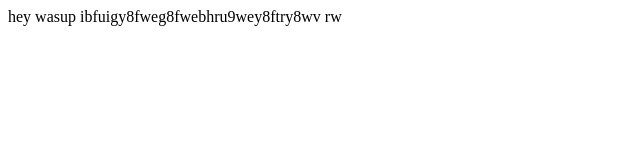
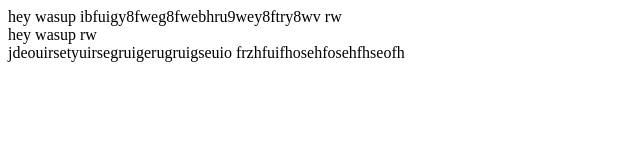
Before and after one commit to dalalayan1/helloGIT, a plain HTML site: page index.html in a window 1280 px wide. Shown: the whole page, without its empty margins (0-640 px from the left). Drawn offline with Linux system fonts and the light colour scheme.

Commit message:
ive commieted jus now

```diff
--- a/index.html
+++ b/index.html
@@ -8,5 +8,8 @@
 </head>
 <body>
 	<div class="ayan">hey wasup ibfuigy8fweg8fwebhru9wey8ftry8wv rw </div>
+	<div class="ayan">hey wasup rw </div>
+	jdeouirsetyuirsegruigerugruigseuio
+	frzhfuifhosehfosehfhseofh
 </body>
 </html>
```
